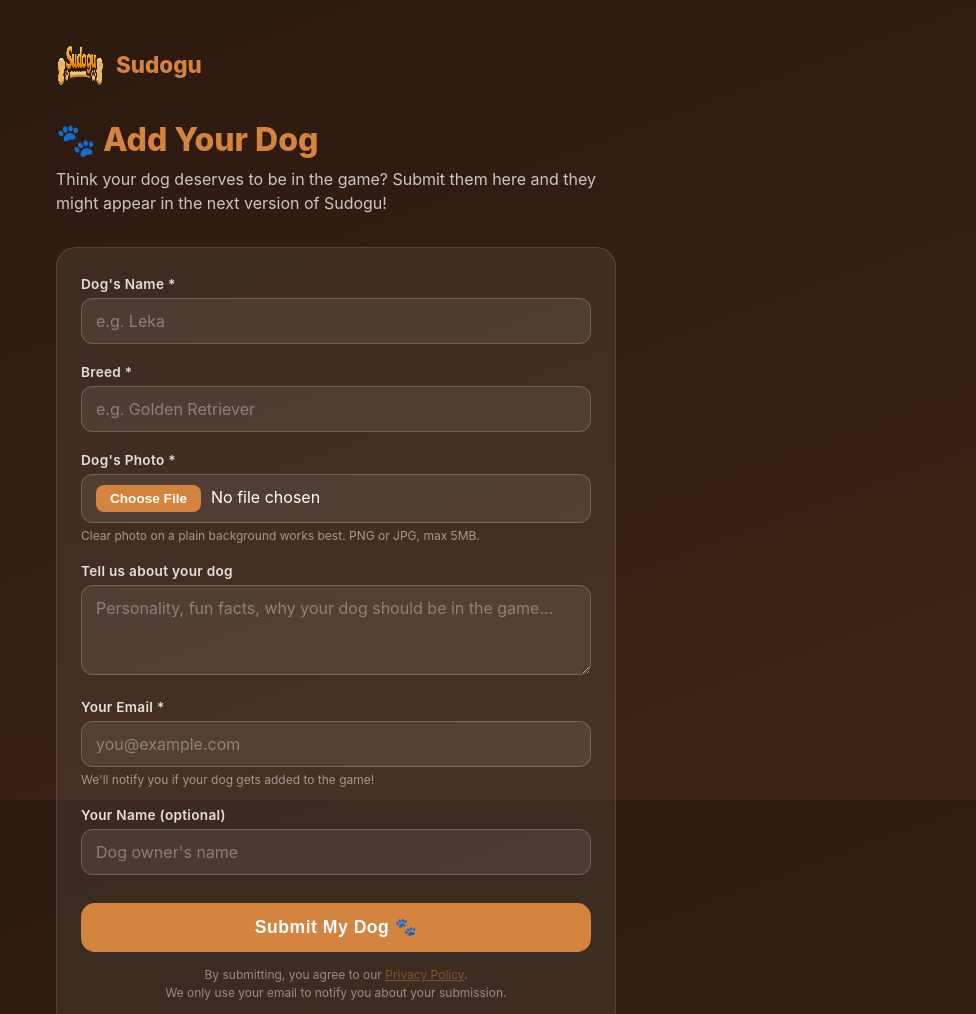
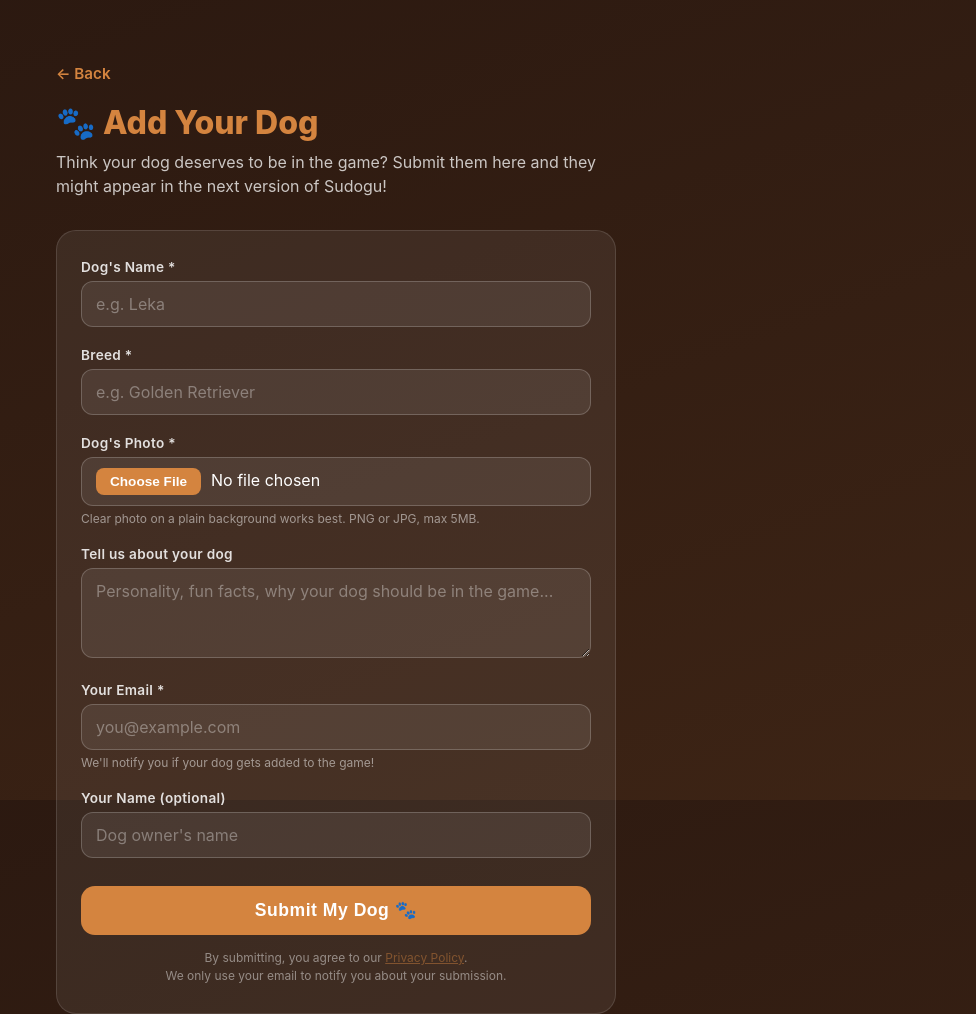
Before and after one commit to ddandin/sudogu, a website: page add-your-dog.html in a window 1280 px wide. Shown: the top 1014 px of the page, without its empty margins (304-1280 px from the left). Drawn offline with Linux system fonts and the light colour scheme.

Commit message:
remove logo from add-your-dog, fix nav for app

```diff
--- a/add-your-dog.html
+++ b/add-your-dog.html
@@ -25,33 +25,6 @@
             max-width: 560px;
             margin: 0 auto;
             padding: 20px 0 60px;
-        }
-
-        .logo-row {
-            display: flex;
-            align-items: center;
-            gap: 12px;
-            margin-bottom: 32px;
-        }
-
-        .logo-row a {
-            display: flex;
-            align-items: center;
-            gap: 12px;
-            text-decoration: none;
-            color: #fff;
-        }
-
-        .logo-row img {
-            width: 48px;
-            height: 48px;
-            border-radius: 12px;
-        }
-
-        .logo-row span {
-            font-size: 1.4rem;
-            font-weight: 800;
-            color: #d4843f;
         }
 
         h1 {
@@ -198,13 +171,7 @@
 </head>
 <body>
     <div class="container">
-        <div class="logo-row">
-            <a href="/">
-                <img src="Logo/Logo-inside2.png" alt="Sudogu">
-                <span>Sudogu</span>
-            </a>
-        </div>
-
+        <a href="index.html" class="back-link" style="display:inline-block; margin-bottom:20px;">← Back</a>
         <h1>🐾 Add Your Dog</h1>
         <p class="subtitle">Think your dog deserves to be in the game? Submit them here and they might appear in the next version of Sudogu!</p>
 
```
Also changed, not shown: index.html (+1 -1 lines).
